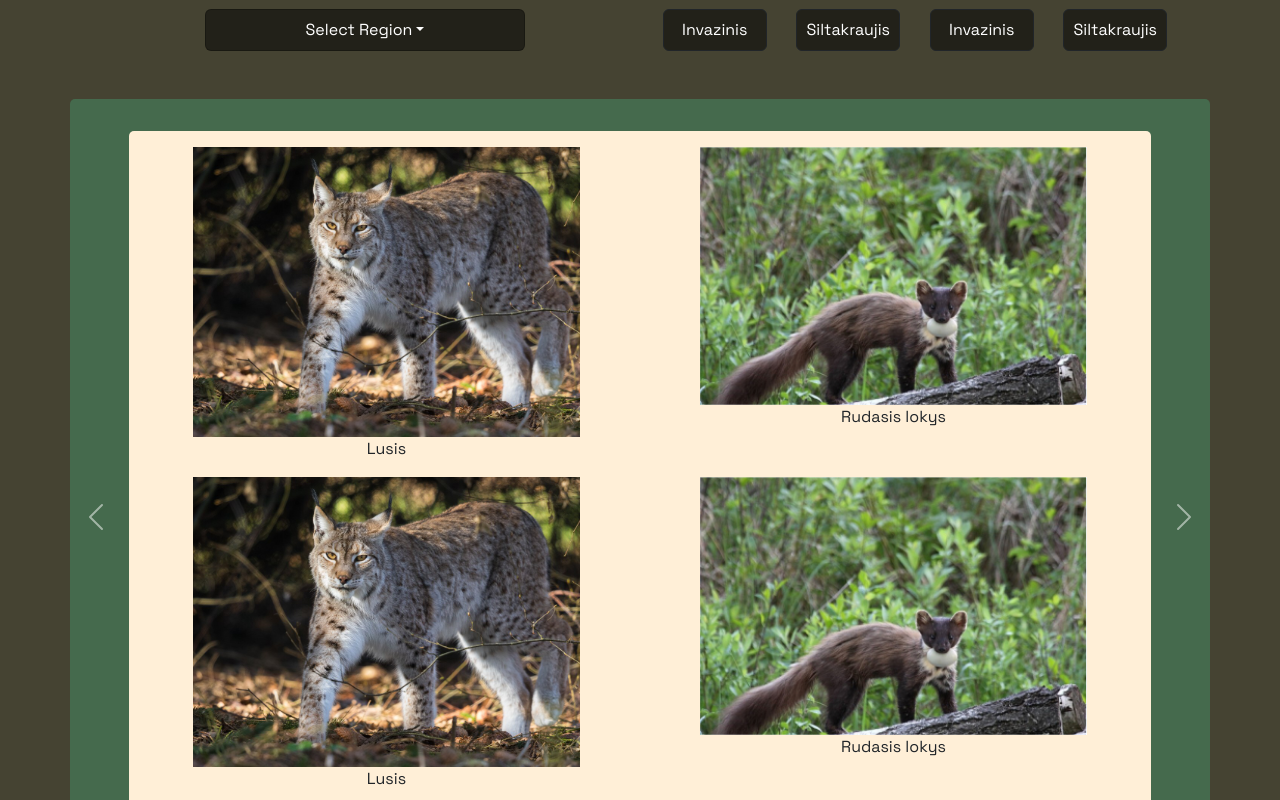
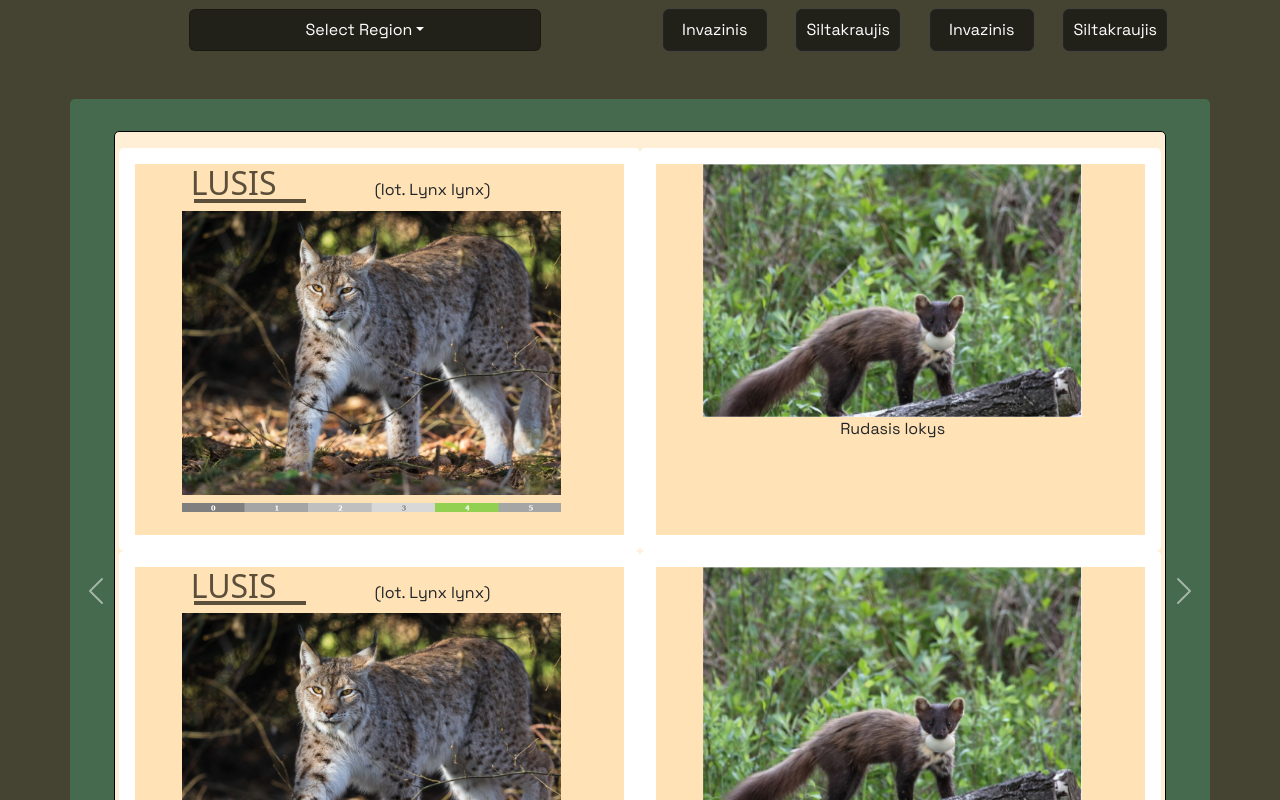
Before and after one commit to DanVolu/Zalioji, a React (Vite) app in the folder react-test/zaliasis/: page / in a window 1280 px wide. Shown: the part 2340-3140 px from the top of the page. Built offline with nearby package versions, Linux system fonts and the light colour scheme.

Commit message:
animal card css addition

```diff
--- a/react-test/zaliasis/src/components/AnimalList.jsx
+++ b/react-test/zaliasis/src/components/AnimalList.jsx
@@ -33,19 +33,19 @@ function AnimalList() {
             <div className='animalBookList'>
               <Row>
                 {(selectedRegion === 'all' || selectedRegion === 'kaunas') && (selectedCategory === 'all' || selectedCategory === 'Siltakraujis') ? (
-                  <Col lg={6}><Lusis /></Col>
+                  <Col lg={6} className="bookItem"><Lusis /></Col>
                 ) : null}
                 {(selectedRegion === 'all' || selectedRegion === 'siauliai') && (selectedCategory === 'all' || selectedCategory === 'Invazinis') ? (
-                  <Col lg={6}><RudasisLokys /></Col>
+                  <Col lg={6}  className="bookItem"><RudasisLokys /></Col>
                 ) : null}
               </Row>
 
               <Row>
                 {(selectedRegion === 'all' || selectedRegion === 'kaunas') && (selectedCategory === 'all' || selectedCategory === 'Siltakraujis') ? (
-                  <Col lg={6}><Lusis /></Col>
+                  <Col lg={6}  className="bookItem"><Lusis /></Col>
                 ) : null}
                 {(selectedRegion === 'all' || selectedRegion === 'siauliai') && (selectedCategory === 'all' || selectedCategory === 'Invazinis') ? (
-                  <Col lg={6}><RudasisLokys /></Col>
+                  <Col lg={6}  className="bookItem"><RudasisLokys /></Col>
                 ) : null}
               </Row>
             </div>
@@ -56,19 +56,19 @@ function AnimalList() {
             <div className='animalBookList'>
               <Row>
                 {(selectedRegion === 'all' || selectedRegion === 'kaunas') && (selectedCategory === 'all' || selectedCategory === 'Siltakraujis') ? (
-                  <Col lg={6}><Lusis /></Col>
+                  <Col lg={6}  className="bookItem"><Lusis /></Col>
                 ) : null}
                 {(selectedRegion === 'all' || selectedRegion === 'siauliai') && (selectedCategory === 'all' || selectedCategory === 'Invazinis') ? (
-                  <Col lg={6}><RudasisLokys /></Col>
+                  <Col lg={6}  className="bookItem"><RudasisLokys /></Col>
                 ) : null}
               </Row>
 
               <Row>
                 {(selectedRegion === 'all' || selectedRegion === 'kaunas') && (selectedCategory === 'all' || selectedCategory === 'Siltakraujis') ? (
-                  <Col lg={6}><Lusis /></Col>
+                  <Col lg={6}  className="bookItem"><Lusis /></Col>
                 ) : null}
                 {(selectedRegion === 'all' || selectedRegion === 'siauliai') && (selectedCategory === 'all' || selectedCategory === 'Invazinis') ? (
-                  <Col lg={6}><RudasisLokys /></Col>
+                  <Col lg={6}  className="bookItem"><RudasisLokys /></Col>
                 ) : null}
               </Row>
             </div>
--- a/react-test/zaliasis/src/components/animals/Lusis.jsx
+++ b/react-test/zaliasis/src/components/animals/Lusis.jsx
@@ -1,5 +1,6 @@
 import { useState } from "react";
 import Lynx from "../../assets/images/lynx.jpg";
+import Category4 from "../../assets/images/category4.jpg"
 
 function Lusis() {
   const [Lusis, setCardState] = useState({
@@ -8,7 +9,8 @@ function Lusis() {
     Region: "Kaunas",
     Image: Lynx,
     Expanded: false,
-    Category: "Siltakraujis"
+    Category: "Siltakraujis",
+    Threat: Category4
   });
 
   const toggleExpanded = () => {
@@ -24,11 +26,18 @@ function Lusis() {
     <div className={`animalClickable ${Lusis.Expanded ? 'expanded' : ''}`} onClick={toggleExpanded}>
       {!Lusis.Expanded ? (
         <>
+          <div className="bookItemAlign">
+            <h2>{Lusis.Name}</h2>
+            <p>(lot. Lynx lynx)</p>
+          </div>
           <img
             src={Lusis.Image}
             alt={Lusis.Name}
           />
-          <p>{Lusis.Name}</p>
+          <img
+            src={Lusis.Threat}
+            alt="Category 4 threat"
+          />
 
         </>
       ) : (
@@ -37,7 +46,7 @@ function Lusis() {
             src={Lusis.Image}
             alt={Lusis.Name}
           />
-          <p>{Lusis.Name}</p>
+          <h2>{Lusis.Name}</h2>
           <p>{Lusis.Region}</p>
           <p>Lorem ipsum dolor sit amet, consectetur adipiscing elit.</p>
           <p>Sed do eiusmod tempor incididunt ut labore et dolore magna aliqua.</p>
--- a/react-test/zaliasis/src/styles/AnimalList.css
+++ b/react-test/zaliasis/src/styles/AnimalList.css
@@ -1,6 +1,6 @@
 .animalBook {
     background-color: rgba(69, 106, 77, 1);
-    padding: 2rem;
+    padding: 1.5rem 1rem 1.5rem 1rem;
     margin-bottom: 5rem;
     border-radius: 5px;
     display: flex;
@@ -13,5 +13,14 @@
     width: 95%;
     text-align: center;
     border-radius: 5px;
-    padding: 1rem 1rem 1rem 1rem;
+    padding: 1rem;
+    border: 1px solid black;
+    margin: 0.5rem;
 }
+
+.bookItem {
+    background-color:rgba(255, 226, 182, 1);
+    border-radius: 5px;
+    padding: 0rem 1rem 1rem 0;
+    border: 1rem solid white;
+}
--- a/react-test/zaliasis/src/styles/animals/animals.css
+++ b/react-test/zaliasis/src/styles/animals/animals.css
@@ -5,7 +5,7 @@
 .regionSelect {
     margin: 0.5rem;
     padding: 0.5rem;
-    width: 20rem;
+    width: 22rem;
     background-color: rgba(0, 0, 0, 0.50) !important;
     border: 1px solid rgba(0, 0, 0, 0.25) !important;
 }
@@ -22,7 +22,7 @@
 }
 
 .regionMenu{
-    width: 20rem;
+    width: 22rem;
     color: white !important;
     background-color: rgba(0, 0, 0, 0.75) !important;
     border: 1px solid rgba(0, 0, 0, 0.25) !important;
@@ -63,6 +63,35 @@
     height: auto;
 }
 
+.animalClickable h2 {
+    text-align: left;
+    padding-left: 3.5rem;
+    color: rgba(91, 78, 58, 1);
+    position: relative;
+    width: 12rem;
+    text-transform: uppercase;
+}
+
+.animalClickable h2::after {
+    content: '';
+    position: absolute;
+    bottom: 0;
+    left: 0;
+    width: calc(100% - 5rem);
+    border-bottom: 4px solid rgba(91, 78, 58, 1);
+    margin-left: 3.7rem;
+}
+
+
+.bookItemAlign {
+    display: flex;
+    align-items: baseline;
+}
+
+.bookItemAlign p {
+    margin: 0rem 0rem 0rem 3rem;
+}
+
 .animalClickable.expanded {
     position: fixed;
     top: 50%;
```
Also changed, not shown: react-test/zaliasis/src/assets/images/category4.jpg (added).
